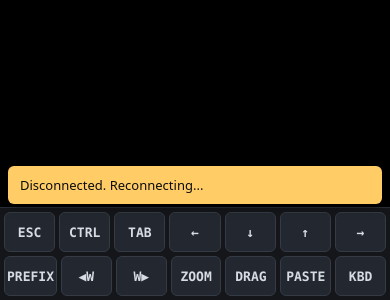
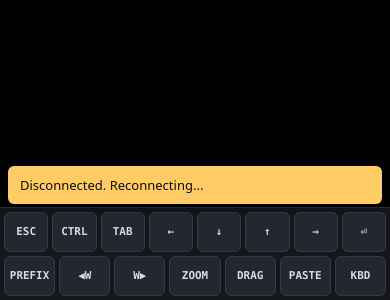
Before and after one commit to dejima-org/dejima, a website: page web/index.html in a window 390 px wide. Shown: the part 544-844 px from the top of the page. Drawn offline with Linux system fonts and the light colour scheme; no server answers.

Commit message:
Give the toolbar an Enter key
Enter is the key a harness session asks for most, and every soft keyboard
puts it in the corner furthest from a thumb. It goes at the right of the
top row, where the arrow keys already are.

The row was a grid with `repeat(7, 1fr)` in it, 7 being how many buttons
there were, so an eighth wrapped the row. It is now a flex row of
equal-basis children, which divides itself however many buttons there
are, and the label size is clamped so eight of them still read on a
narrow phone.

```diff
--- a/web/index.html
+++ b/web/index.html
@@ -10,7 +10,7 @@
 <meta name="color-scheme" content="dark">
 <meta name="mobile-web-app-capable" content="yes">
 <title>dejima</title>
-<!-- Generated by web/build.mjs - do not edit. Sources: 73ce49c22acbea7ada626f21ffdc2a04ff7e002f28ff45a97457c677f57d4b3e -->
+<!-- Generated by web/build.mjs - do not edit. Sources: d7e2e96d8c6b77ea4c9384591eb1c951b03f46c2eb03d99af0bc7fe2b848c66d -->
 <style>
 /**
  * Copyright (c) 2014 The xterm.js authors. All rights reserved.
@@ -355,16 +355,28 @@ body.touch #terminal {
   touch-action: manipulation;
 }
 
+/* Flex rather than a grid with a column count in it. The count was 7, which
+   was the number of buttons at the time - adding one wrapped the row and broke
+   both. Equal-basis flex children divide the row however many there are, so a
+   button added later needs no change here. */
 #toolbar .row {
-  display: grid;
-  grid-template-columns: repeat(7, 1fr);
+  display: flex;
   gap: 4px;
+}
+
+#toolbar .row > button {
+  flex: 1 1 0;
+  min-width: 0;
 }
 
 #toolbar button {
   min-height: 40px;
   padding: 0 2px;
-  font: 600 13px/1 ui-monospace, SFMono-Regular, Menlo, Consolas, monospace;
+  /* Clamped rather than fixed: eight buttons on a narrow phone leave about
+     forty pixels each, and the longest label is six characters. The lower
+     bound is where a monospace PREFIX still fits; the upper is the size this
+     has always been, so a wide screen is unchanged. */
+  font: 600 clamp(10px, 2.8vw, 13px)/1 ui-monospace, SFMono-Regular, Menlo, Consolas, monospace;
   color: #d7dce3;
   background: #232830;
   border: 1px solid #343b45;
@@ -420,6 +432,7 @@ body.touch #terminal {
       <button type="button" data-action="down" aria-label="Down">&#8595;</button>
       <button type="button" data-action="up" aria-label="Up">&#8593;</button>
       <button type="button" data-action="right" aria-label="Right">&#8594;</button>
+      <button type="button" data-action="enter" aria-label="Enter">&#9166;</button>
     </div>
     <div class="row">
       <button type="button" data-action="prefix">PREFIX</button>
@@ -1389,6 +1402,9 @@ body.touch #terminal {
         refreshLatches();
       },
       paste: paste,
+      // Carriage return, not a newline. A terminal's Enter key is CR; sending
+      // LF here would submit nothing in a shell and insert a line in an editor.
+      enter: function () { opts.sendText('\r'); },
       kbd: function () {
         opts.term.focus();
         if (opts.term.textarea) opts.term.textarea.focus();
--- a/web/src/page.css
+++ b/web/src/page.css
@@ -53,16 +53,28 @@ body.touch #terminal {
   touch-action: manipulation;
 }
 
+/* Flex rather than a grid with a column count in it. The count was 7, which
+   was the number of buttons at the time - adding one wrapped the row and broke
+   both. Equal-basis flex children divide the row however many there are, so a
+   button added later needs no change here. */
 #toolbar .row {
-  display: grid;
-  grid-template-columns: repeat(7, 1fr);
+  display: flex;
   gap: 4px;
+}
+
+#toolbar .row > button {
+  flex: 1 1 0;
+  min-width: 0;
 }
 
 #toolbar button {
   min-height: 40px;
   padding: 0 2px;
-  font: 600 13px/1 ui-monospace, SFMono-Regular, Menlo, Consolas, monospace;
+  /* Clamped rather than fixed: eight buttons on a narrow phone leave about
+     forty pixels each, and the longest label is six characters. The lower
+     bound is where a monospace PREFIX still fits; the upper is the size this
+     has always been, so a wide screen is unchanged. */
+  font: 600 clamp(10px, 2.8vw, 13px)/1 ui-monospace, SFMono-Regular, Menlo, Consolas, monospace;
   color: #d7dce3;
   background: #232830;
   border: 1px solid #343b45;
--- a/web/src/toolbar.js
+++ b/web/src/toolbar.js
@@ -107,6 +107,9 @@
         refreshLatches();
       },
       paste: paste,
+      // Carriage return, not a newline. A terminal's Enter key is CR; sending
+      // LF here would submit nothing in a shell and insert a line in an editor.
+      enter: function () { opts.sendText('\r'); },
       kbd: function () {
         opts.term.focus();
         if (opts.term.textarea) opts.term.textarea.focus();
```
Also changed, not shown: docs/remote-access.md (+3 -1 lines), web/src/template.html (+1 -0 lines), web/test/toolbar.test.js (+45 -1 lines), 1 other file.
